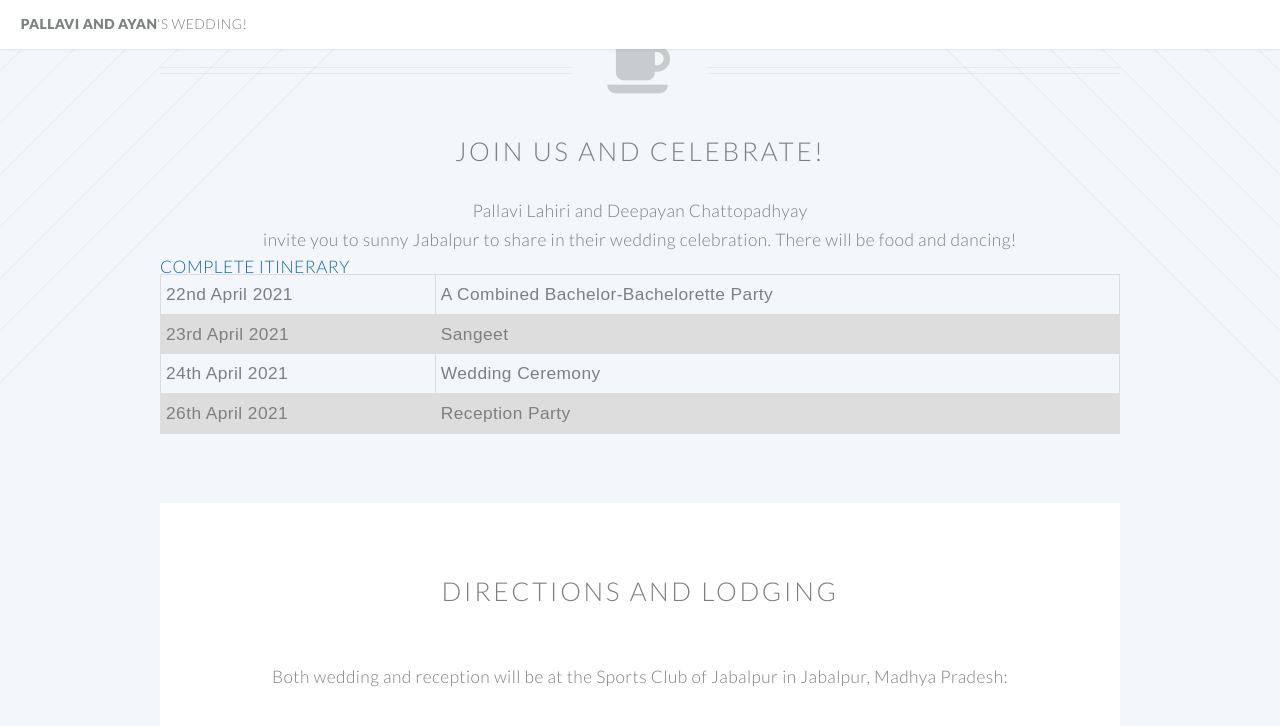
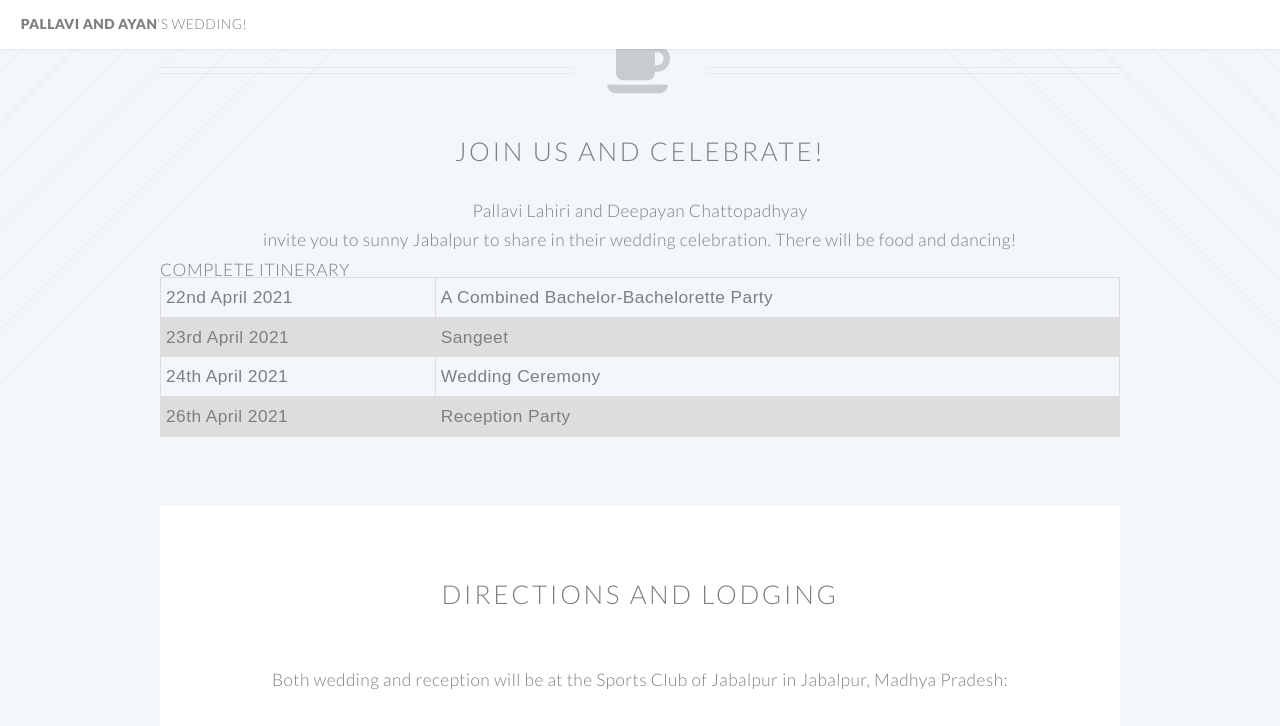
Before and after one commit to deepayanchattopadhyay/test, a Jekyll site: the page built from index.html, in a window 1280 px wide and 1400 px high, scrolled down 728 px. Shown: the top 726 px of the window. Built offline with Jekyll 4.4.1, drawn with Linux system fonts in a browser that asks for light colours; grey boxes are pictures that could not be loaded.

Commit message:
itenarary updated

```diff
--- a/index.html
+++ b/index.html
@@ -40,13 +40,14 @@ layout: page
 
 						<style>
 						h4 {
+						  margin-top: 3px;
 						  text-align: left;
 						  margin-bottom: -6px;
 						}
+
 						</style>
-<td style="width:427px;">
- <h4 style="color:#156CA4">Complete Itinerary</h4>
-
+						<td style="width:427px;">
+						<h4>Complete Itinerary</h4>
 						<style>
 
 						table {
```
